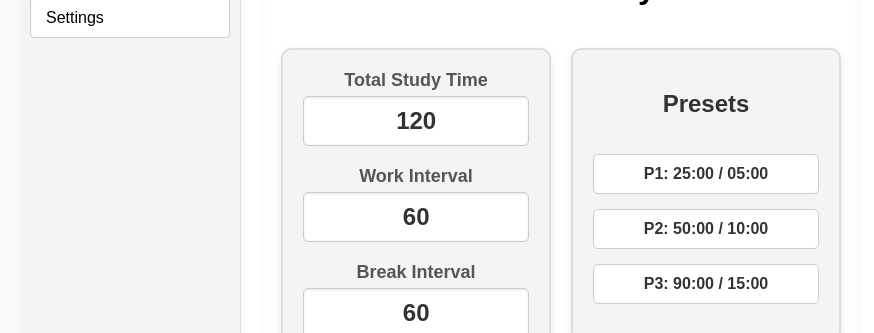
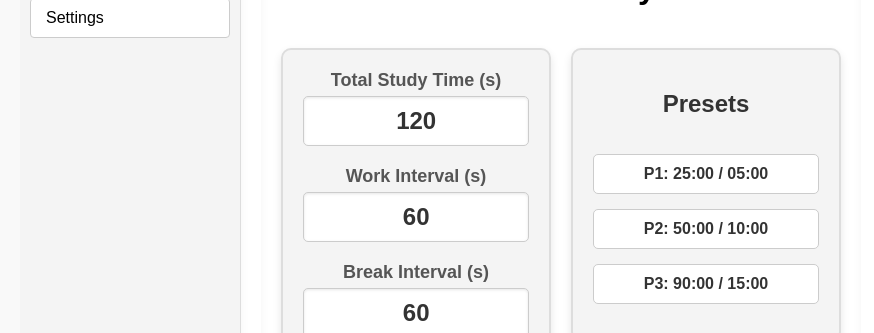
Before and after one commit to brendan-fullerton/hci-project, a React (Create React App) app in the folder studysesh/: page / in a window 1280 px wide. Both pictures are taken after typing "Sample", "Sample123" into the empty fields and a click on the button "Login". Shown: the part 132-465 px from the top of the page, without its empty margins (0-874 px from the left). Built offline with nearby package versions, Linux system fonts and the light colour scheme.

Commit message:
seconds label

```diff
--- a/studysesh/src/TimerPage.jsx
+++ b/studysesh/src/TimerPage.jsx
@@ -64,7 +64,7 @@ function TimerPage() {
           {/* Timer section */}
           <div className="timer-section">
             <div className="timer-box">
-              <label>Total Study Time</label>
+              <label>Total Study Time (s)</label>
               <form>
                 <input
                   type="text"
@@ -75,7 +75,7 @@ function TimerPage() {
               </form>
             </div>
             <div className="timer-box">
-              <label>Work Interval</label>
+              <label>Work Interval (s)</label>
               <form>
                 <input
                   type="text"
@@ -86,7 +86,7 @@ function TimerPage() {
               </form>
             </div>
             <div className="timer-box">
-              <label>Break Interval</label>
+              <label>Break Interval (s)</label>
               <form>
                 <input
                   type="text"
```
